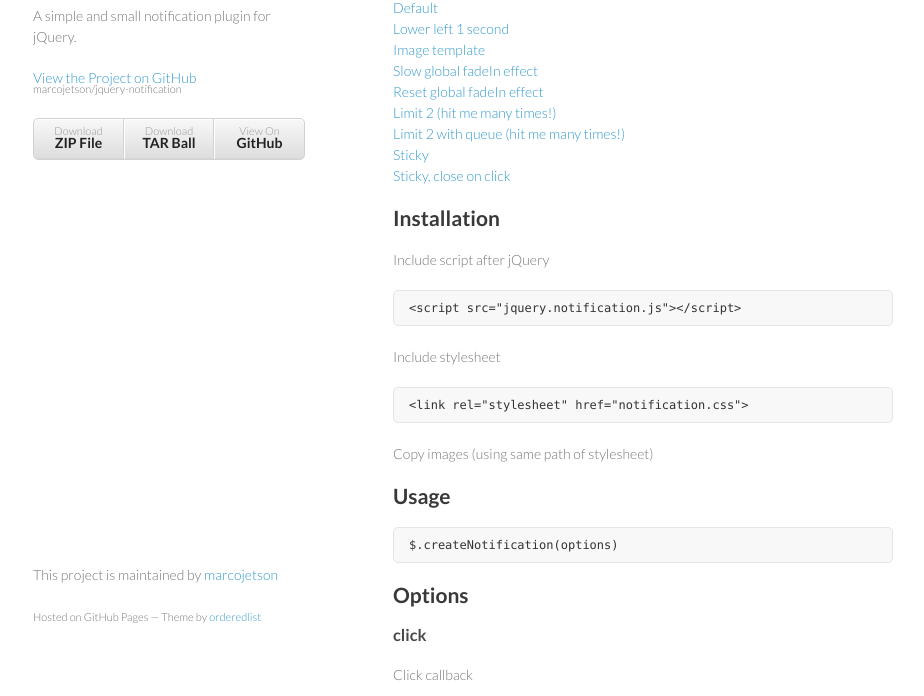
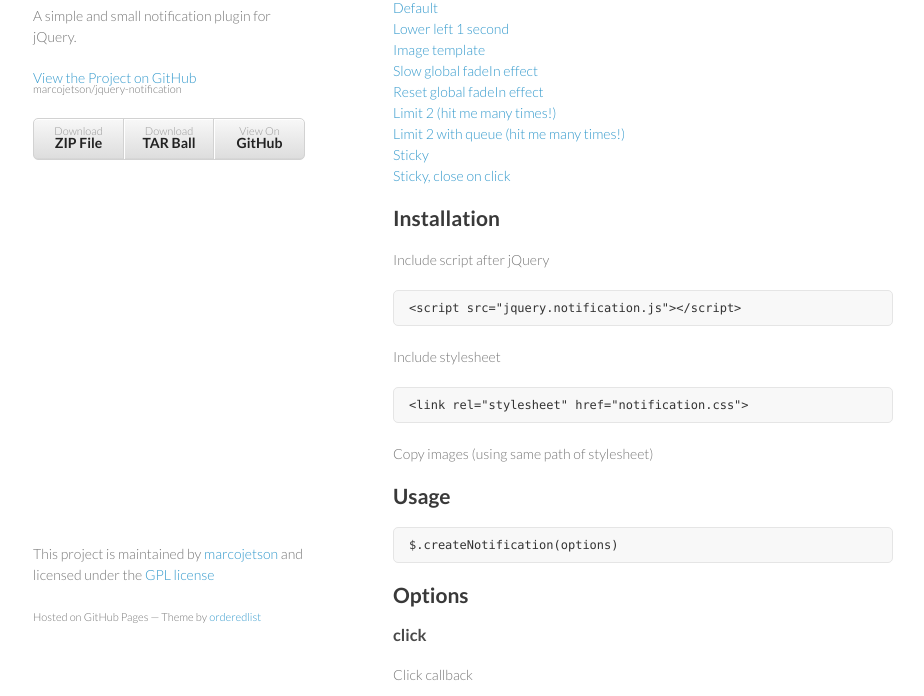
Before and after one commit to marcojetson/jquery-notification, a plain HTML site: page index.html in a window 1280 px wide. Shown: the part 104-800 px from the top of the page, without its empty margins (177-1101 px from the left). Drawn offline with nearby package versions, Linux system fonts and the light colour scheme.

Commit message:
added license information

```diff
--- a/index.html
+++ b/index.html
@@ -133,7 +133,7 @@ $.createNotification({
 				<p>Vertical alignment, default top</p>
 			</section>
 			<footer>
-				<p>This project is maintained by <a href="https://github.com/marcojetson">marcojetson</a></p>
+				<p>This project is maintained by <a href="https://github.com/marcojetson">marcojetson</a> and licensed under the <a href="http://www.gnu.org/licenses/">GPL license</a></p>
 				<p><small>Hosted on GitHub Pages &mdash; Theme by <a href="https://github.com/orderedlist">orderedlist</a></small></p>
 			</footer>
 		</div>
```
